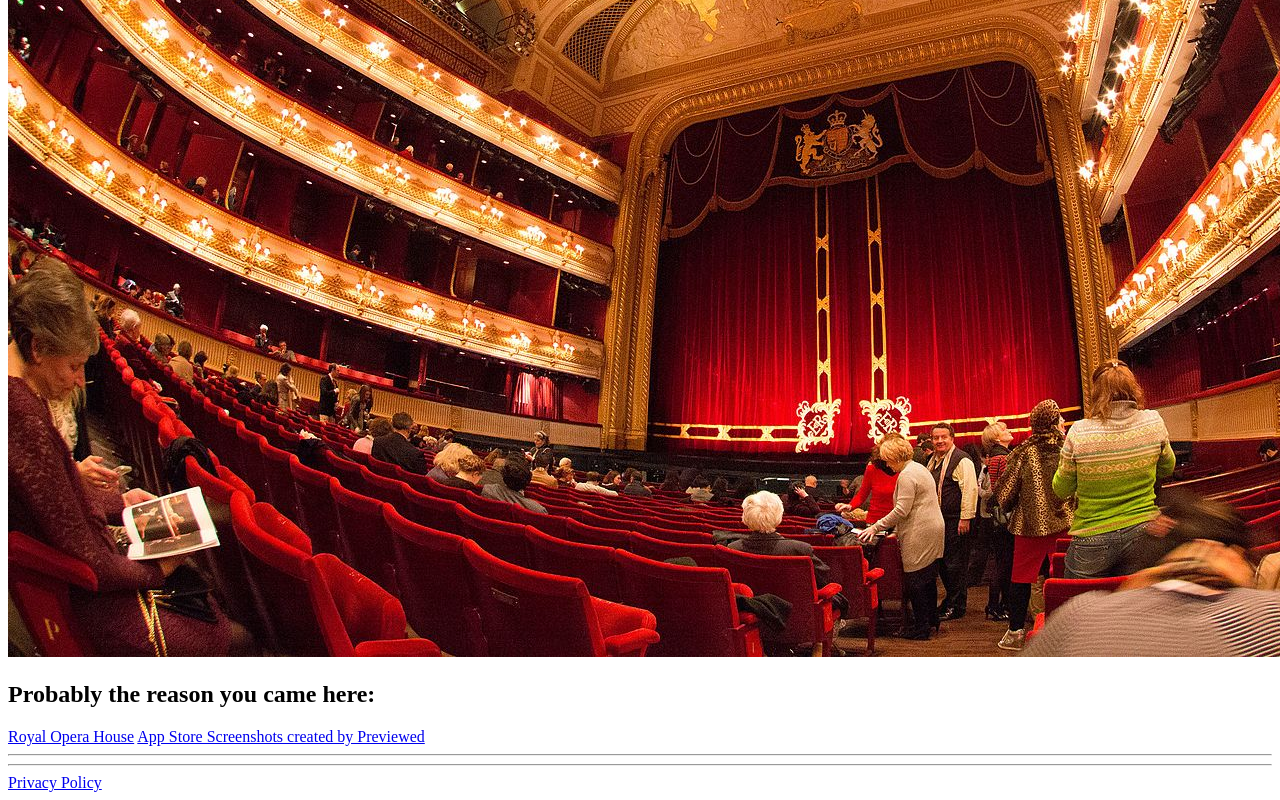
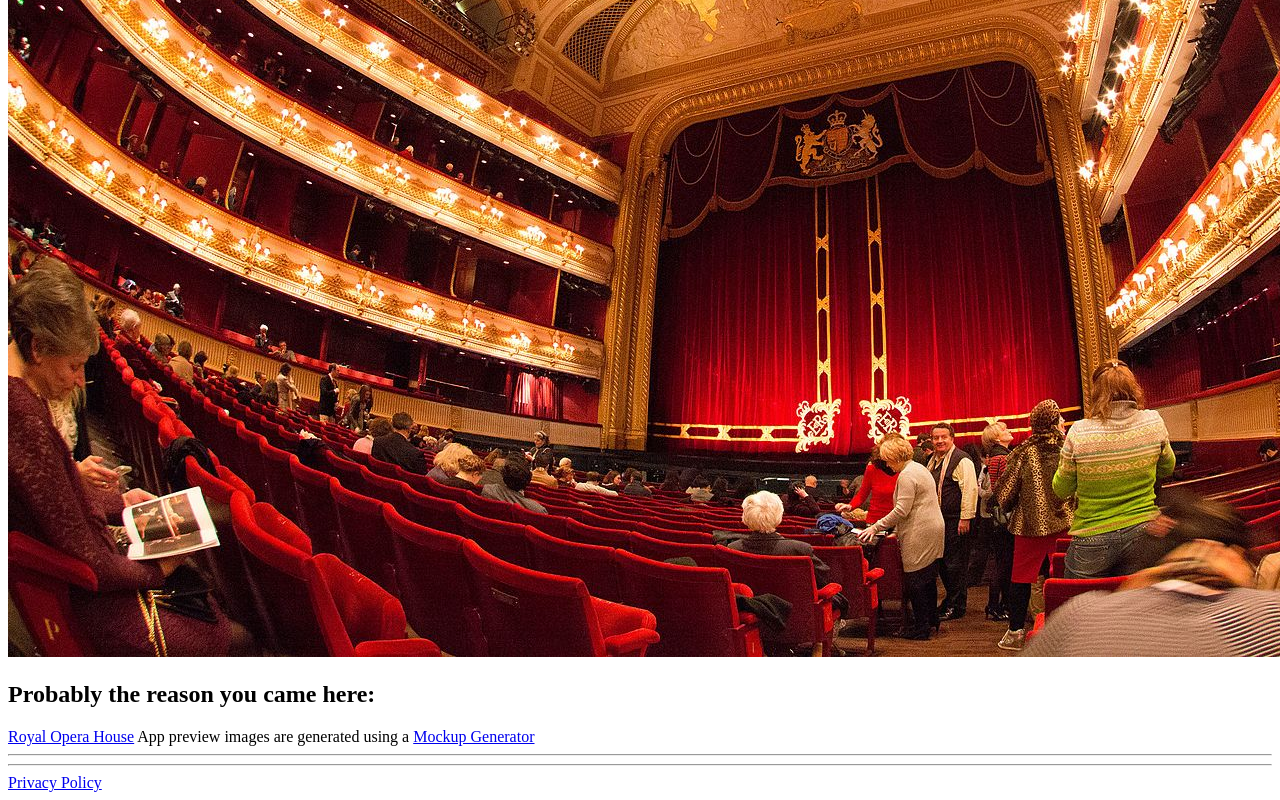
Before and after one commit to georgy95/royalopera.github.io, a plain HTML site: page index.html in a window 1280 px wide. Shown: the part 489-1289 px from the top of the page. Drawn offline with Linux system fonts and the light colour scheme.

Commit message:
Update index.html
Changed link to better identify the product.

```diff
--- a/index.html
+++ b/index.html
@@ -8,7 +8,7 @@
     <img src="img/royal_opera_house.jpg">
     <h2>Probably the reason you came here:</h2>
     <a href="https://www.roh.org.uk/">Royal Opera House</a>
-    <a href="https://previewed.app/screenshots/appstore/">App Store Screenshots created by Previewed</a>
+    App preview images are generated using a <a href="https://previewed.app">Mockup Generator</a>
   </body>
   <hr>
   <hr>
```
